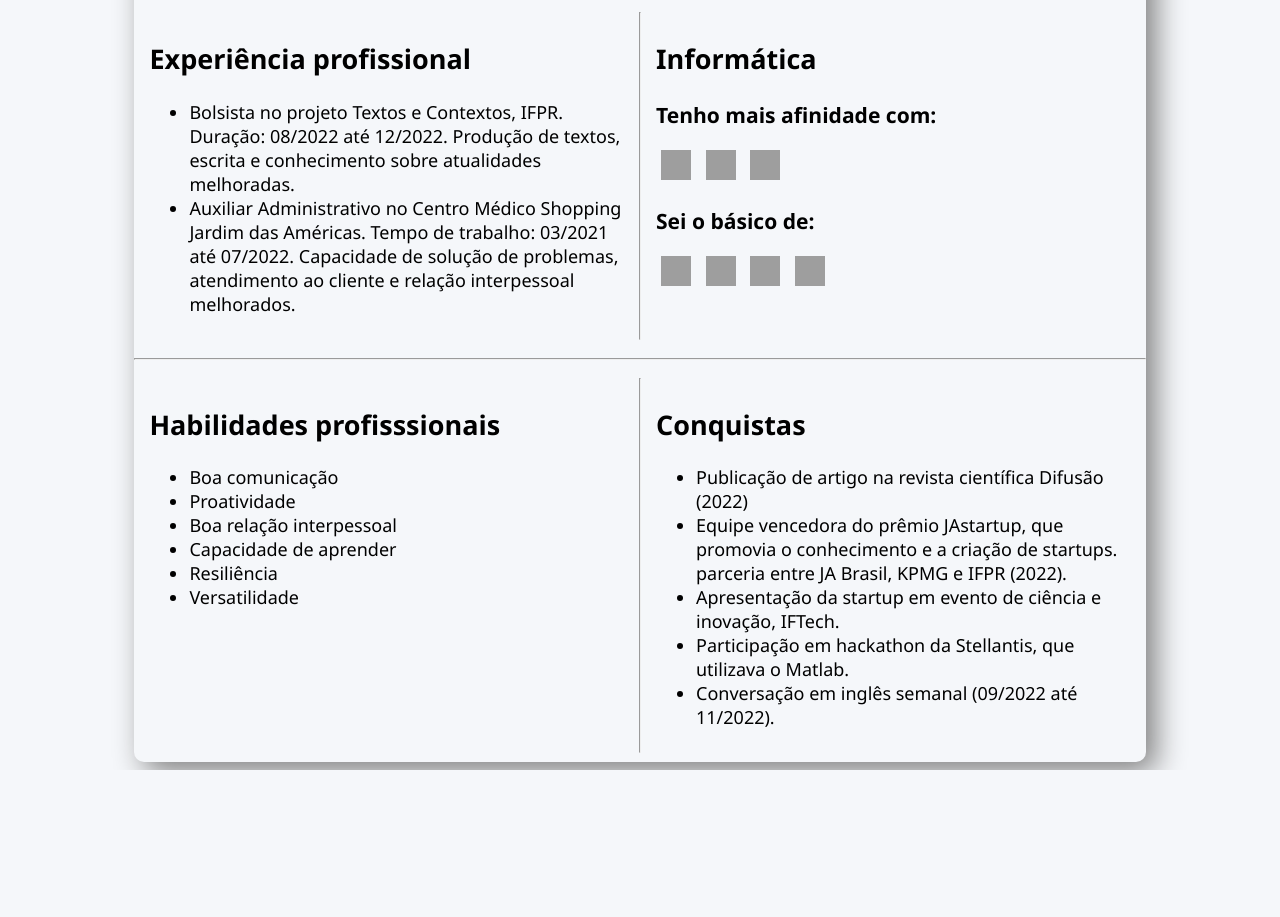
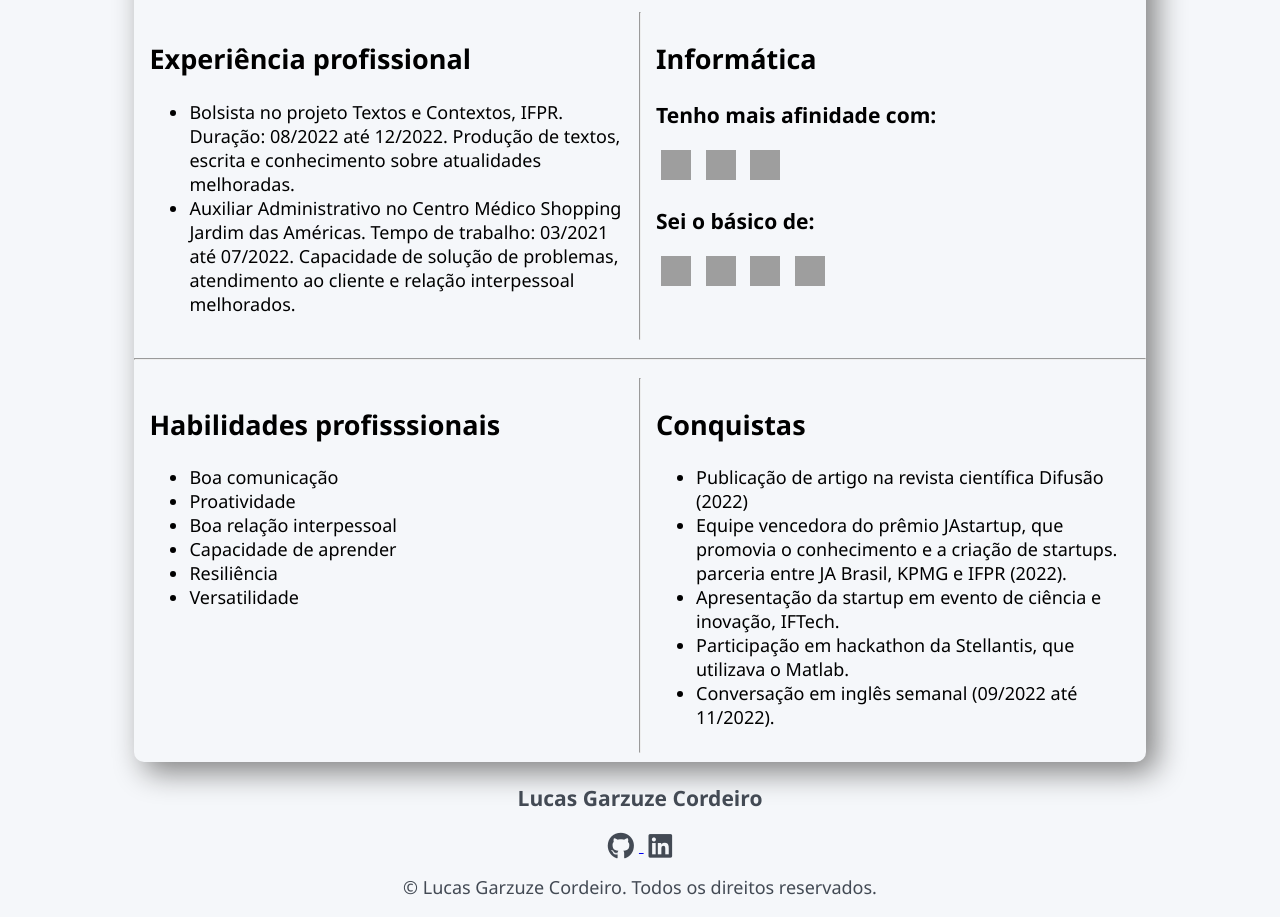
Before and after one commit to garzuze/garzuze.github.io, a plain HTML site: page index.html in a window 1280 px wide. Shown: the part 1073-1990 px from the top of the page. Before the commit the page ends 1843 px from the top, so only its background shows below. Drawn offline with Linux system fonts and the light colour scheme; grey boxes are pictures that could not be loaded.

Commit message:
Adicionando rodapé
Senti que estava faltando esse rodapé no final da página.

```diff
--- a/estilo_curriculo.css
+++ b/estilo_curriculo.css
@@ -125,13 +125,23 @@ main {
 	margin: 0 5px;
 }
 
+/*Configuração do rodapé*/
+
+footer {
+	text-align: center;
+	color: #434a54;
+	margin: 0 auto;
+	width: 95%;
+	height: 15%;
+}
+
 /*Configurando responsividade para desktop*/
 
 @media only screen and (min-width: 740px) {
 	body {
 		font: 18px "Segoe UI";
 	}
-	header, main {
+	header, main, footer {
 		width: 80%;
 	}
 
--- a/index.html
+++ b/index.html
@@ -188,5 +188,20 @@
 			</div>
 		</main>
 
+		<footer>
+				<h3>Lucas Garzuze Cordeiro</h3>
+
+				<a href="https://github.com/lucas-garzuze-cordeiro">
+					<i class="fa-brands fa-github fa-xl"
+					style="color: #434a54;"></i>
+				</a>
+
+				<a href="https://www.linkedin.com/in/lucas-garzuze-cordeiro-68394a249/">
+					<i class="fa-brands fa-linkedin fa-xl"
+					style="color: #434a54;"></i>
+				</a>
+
+				<p>© Lucas Garzuze Cordeiro. Todos os direitos reservados.</p>
+		</footer>
 </body>
 </html>
```
